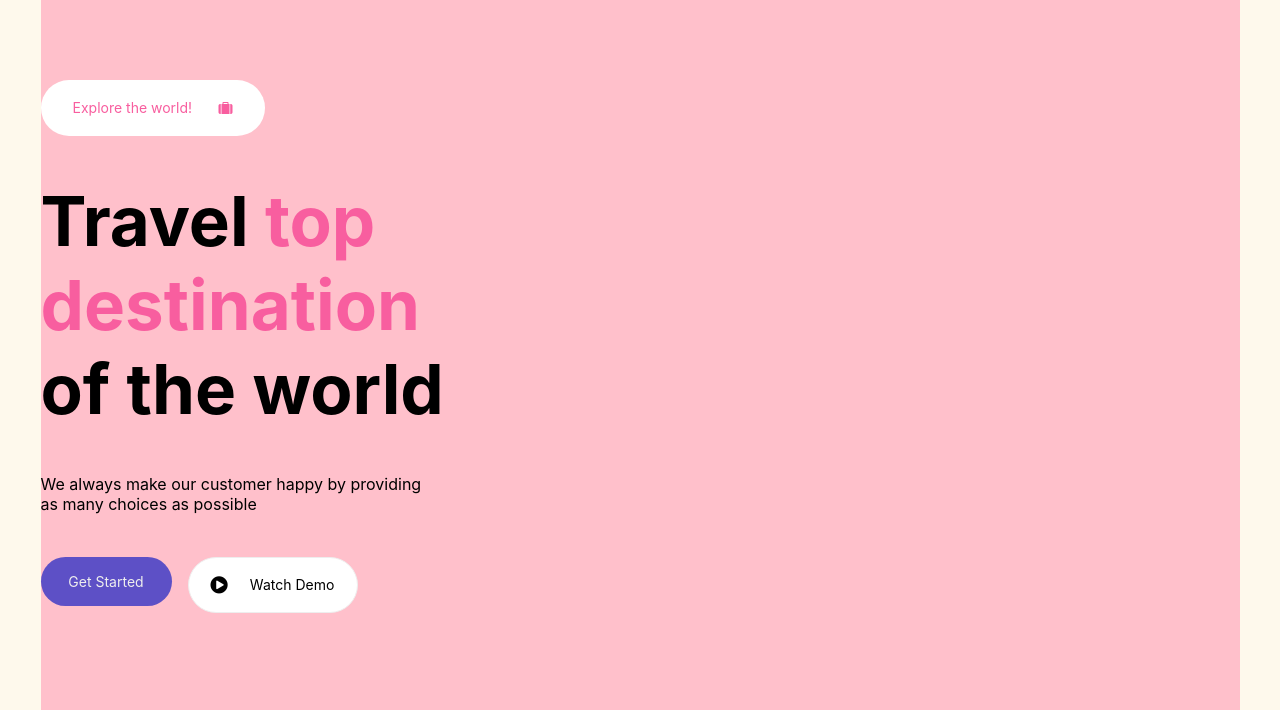
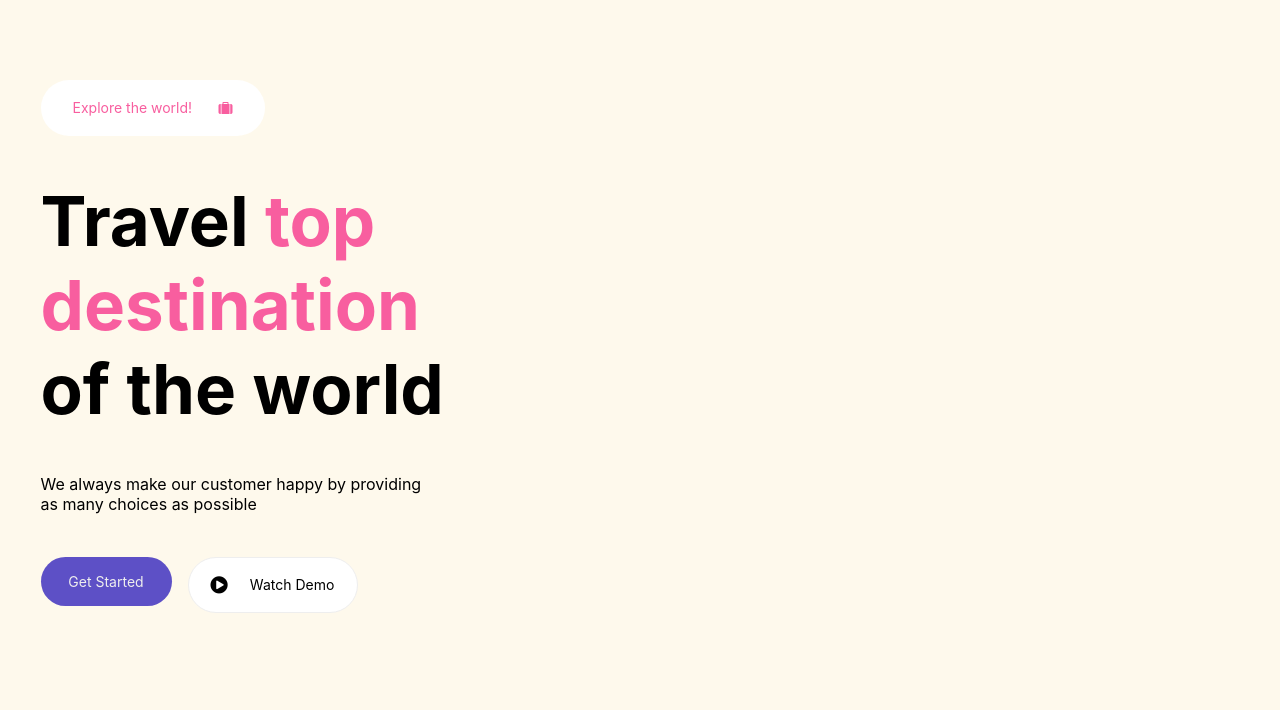
Before and after one commit to mistakeltu/05_29_travel_design, a website: page index.html in a window 1280 px wide. Shown: the part 116-826 px from the top of the page. Drawn offline with Linux system fonts and the light colour scheme; a web font is replaced by a local one.

Commit message:
Few fixes

```diff
--- a/css/pages/header-nav.css
+++ b/css/pages/header-nav.css
@@ -62,9 +62,3 @@
     border-radius: 100px;
     text-decoration: none;
 }
-
-.main-header-section {
-    width: 1199px;
-    height: 713px;
-    background-color: pink;
-}
--- a/css/pages/header-section.css
+++ b/css/pages/header-section.css
@@ -82,5 +82,4 @@
     display: flex;
     align-items: center;
     font-size: 20px;
-
 }
```
